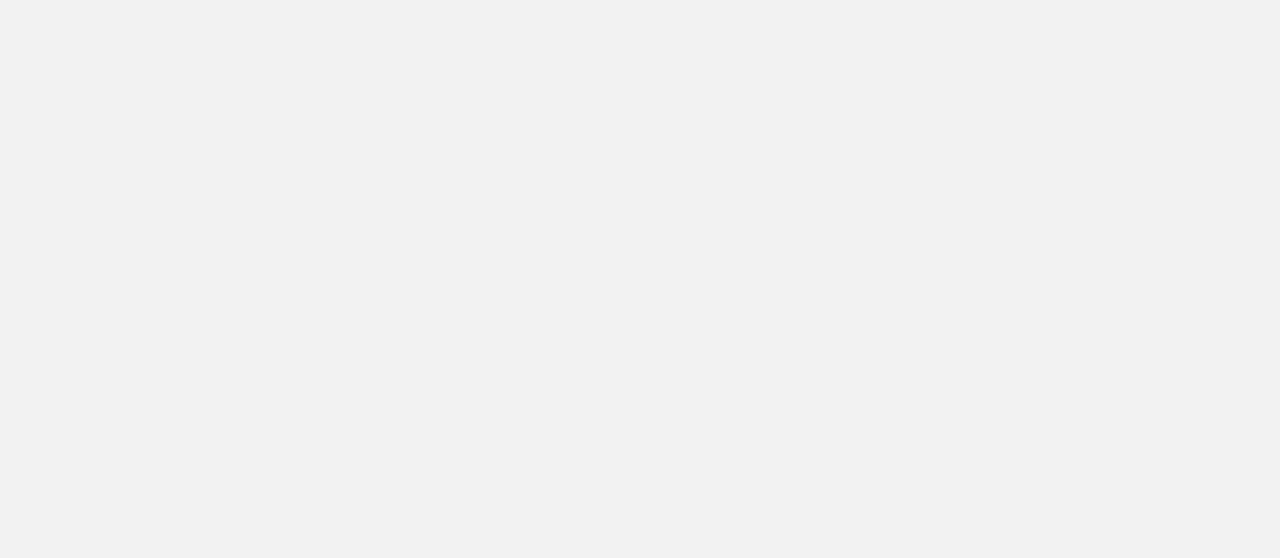
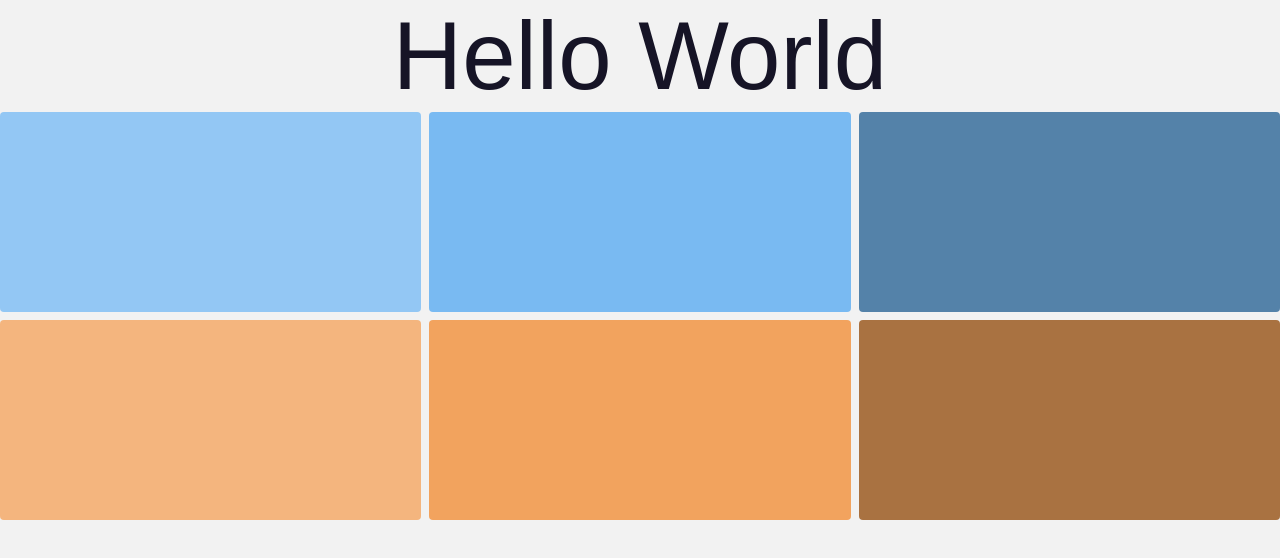
Before and after one commit to arnix3/AiRini, a Next.js app: page / in a window 1280 px wide. Shown: the top 558 px of the page. Built offline with nearby package versions, Linux system fonts and the light colour scheme; a web font is replaced by a local one.

Commit message:
feat: Home 색상조합 테스트

```diff
--- a/pages/index.tsx
+++ b/pages/index.tsx
@@ -1,5 +1,76 @@
+import { Box, Grid, Typography } from '@mui/material';
+import Layout from '../components/Layout';
+
 function Home() {
-  return <div />;
+  return (
+    <Layout>
+      <Typography variant="h1" lang={'en'} align={'center'}>
+        Hello World
+      </Typography>
+      <Grid container spacing={1} justifyContent={'center'}>
+        <Grid item xs={4}>
+          <Box
+            sx={{
+              bgcolor: 'primary.light',
+              width: 1,
+              height: 1,
+              borderRadius: 1,
+            }}
+          />
+        </Grid>
+        <Grid item xs={4}>
+          <Box
+            sx={{
+              bgcolor: 'primary.main',
+              width: 1,
+              height: 1,
+              borderRadius: 1,
+            }}
+          />
+        </Grid>
+        <Grid item xs={4}>
+          <Box
+            sx={{
+              bgcolor: 'primary.dark',
+              width: 1,
+              height: 200,
+              borderRadius: 1,
+            }}
+          />
+        </Grid>
+        <Grid item xs={4}>
+          <Box
+            sx={{
+              bgcolor: 'secondary.light',
+              width: 1,
+              height: 200,
+              borderRadius: 1,
+            }}
+          />
+        </Grid>
+        <Grid item xs={4}>
+          <Box
+            sx={{
+              bgcolor: 'secondary.main',
+              width: 1,
+              height: 1,
+              borderRadius: 1,
+            }}
+          />
+        </Grid>
+        <Grid item xs={4}>
+          <Box
+            sx={{
+              bgcolor: 'secondary.dark',
+              width: 1,
+              height: 1,
+              borderRadius: 1,
+            }}
+          />
+        </Grid>
+      </Grid>
+    </Layout>
+  );
 }
 
 export default Home;
```
